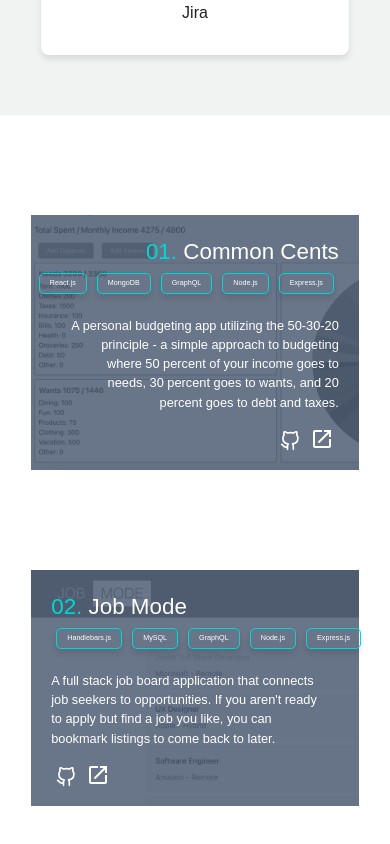
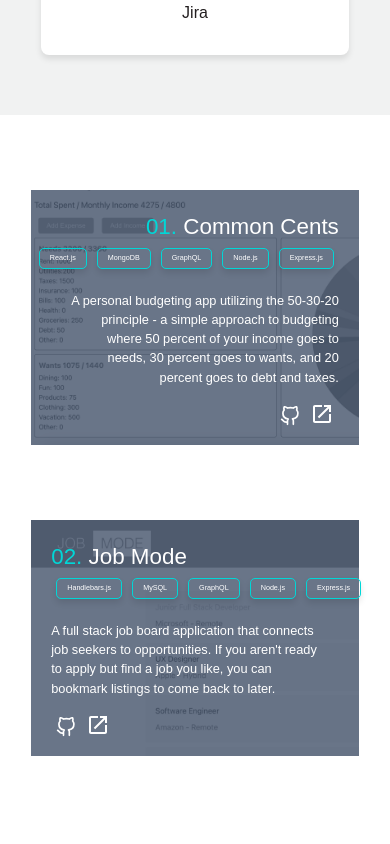
Before and after one commit to bantonneau/WebDevPortfolio, a React (Create React App) app: page / in a window 390 px wide. Shown: the part 1314-2158 px from the top of the page. Built offline with nearby package versions, Linux system fonts and the light colour scheme.

Commit message:
update reactive margins

```diff
--- a/src/styles/Projects.css
+++ b/src/styles/Projects.css
@@ -245,6 +245,10 @@
 }
 
 @media screen and (max-width: 1000px) {
+    .projectContainer {
+        margin: 75px 0;
+    }
+
     .projectPicContainer {
         display: none;
     }
@@ -323,7 +327,6 @@
     }
 
     .projectSkillsBlockB div {
-
         font-size: 0.45em;
     }
 }
```
